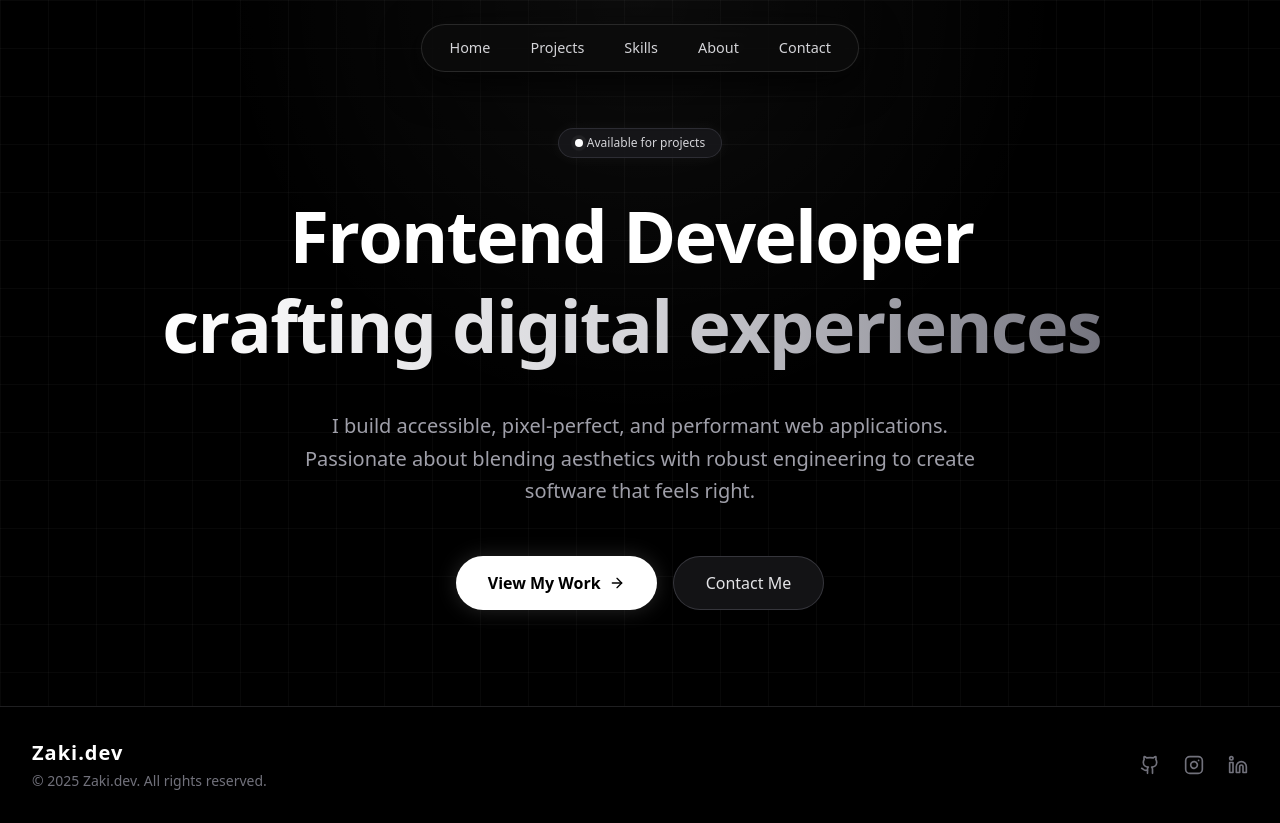
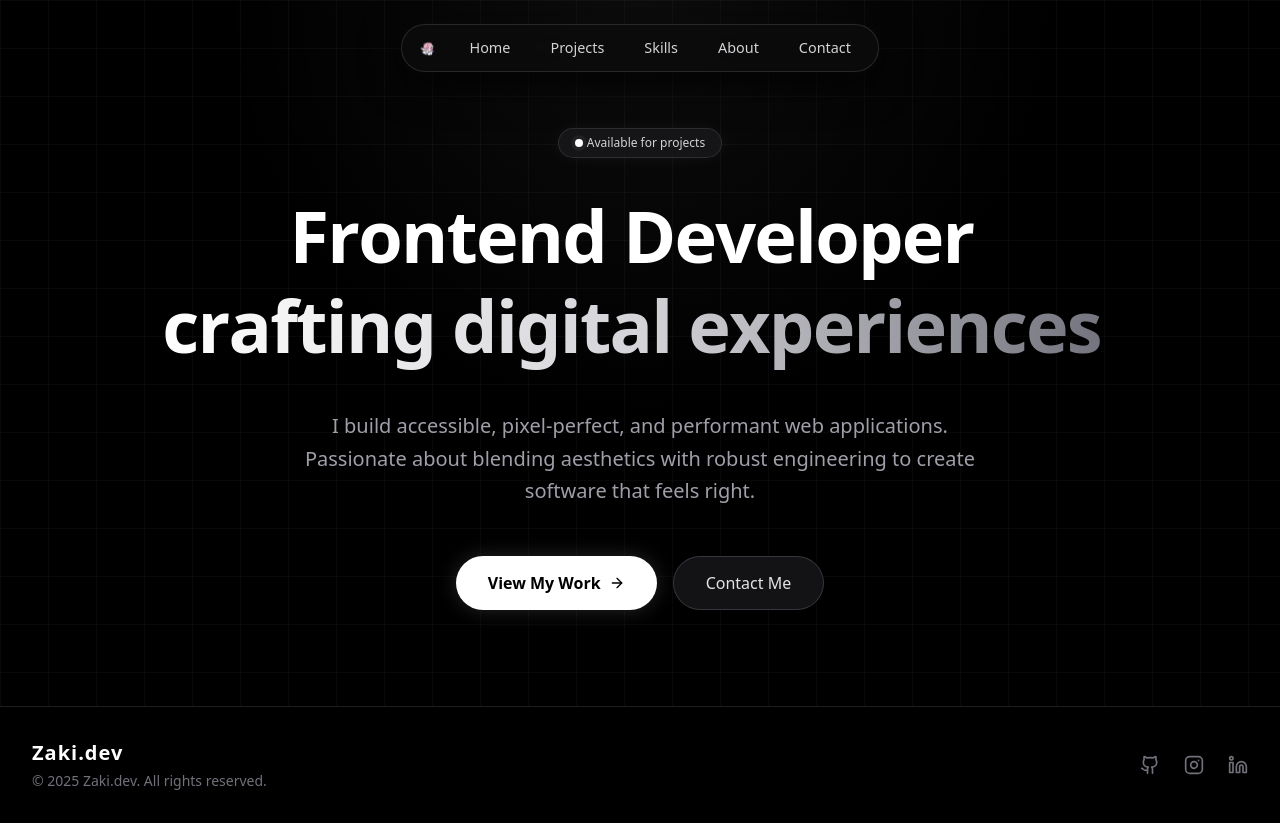
Before and after one commit to RajaYappingg/zaki-portofolio, a React (Vite) app: page / in a window 1280 px wide. Built offline with nearby package versions, Linux system fonts and the light colour scheme.

Commit message:
feat: update site favicon and add logo to navbar component

```diff
--- a/index.html
+++ b/index.html
@@ -3,7 +3,7 @@
 
 <head>
   <meta charset="UTF-8" />
-  <link rel="icon" type="image/svg+xml" href="/vite.svg" />
+  <link rel="icon" type="image/png" href="/favicon.png" />
   <meta name="viewport" content="width=device-width, initial-scale=1.0" />
   <title>Zaki Portfolio</title>
 </head>
--- a/src/components/Navbar.jsx
+++ b/src/components/Navbar.jsx
@@ -2,11 +2,15 @@
 import { useLocation } from 'react-router-dom';
 import PillNav from './PillNav';
 import { NAV_ITEMS } from '../constants';
+import logoImg from '../assets/logo.png';
+
 const Navbar = () => {
     const location = useLocation();
 
     return (
         <PillNav
+            logo={logoImg}
+            logoAlt="Zaki Portfolio Logo"
             items={NAV_ITEMS}
             activeHref={location.pathname}
             baseColor="#ffffff" // Expanding hover circle (pure white)
```
Also changed, not shown: public/favicon.png (added), src/assets/logo.png (added).
